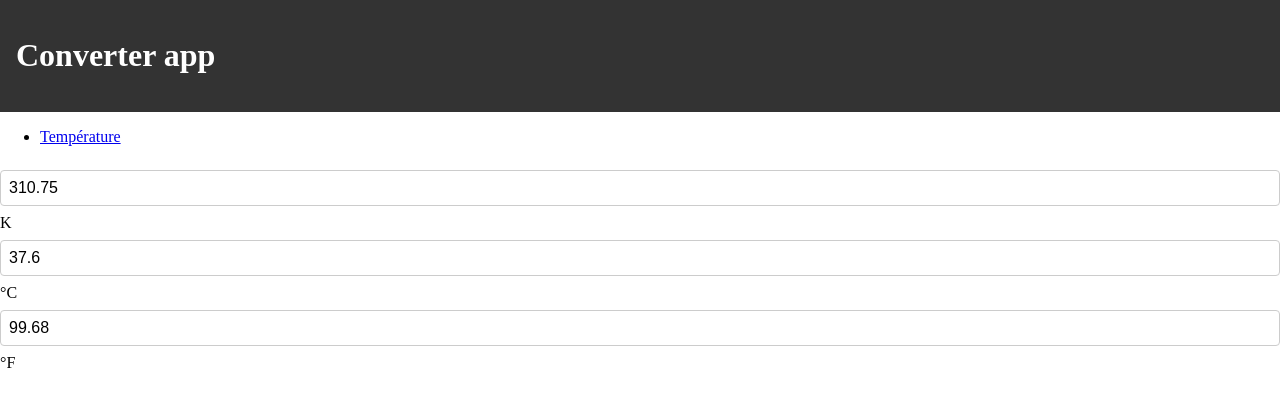
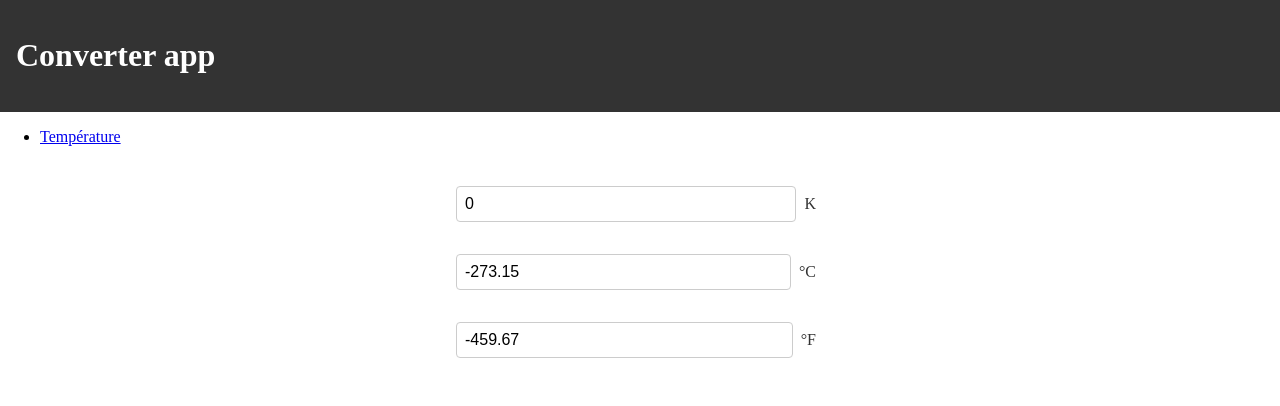
Before and after one commit to Chabloz/WebMobUi52-live-2, a Vue app: page / in a window 1280 px wide. Shown: the top 406 px of the page. Built offline with nearby package versions, Linux system fonts and the light colour scheme.

Commit message:
Add computed props and  example

```diff
--- a/src/App.vue
+++ b/src/App.vue
@@ -5,7 +5,7 @@
   import BaseInputNumber from './components/bases/BaseInputNumber.vue';
   import { roundToTwoDecimals } from './utils/math.js';
 
-  const tempSi = ref(37.6+273.15); // 0 Kelvin by default
+  const tempSi = ref(0); // Kelvin is the SI unit for temperature
 
   const tempKelvin = computed({
     get: () => roundToTwoDecimals(tempSi.value),
@@ -21,7 +21,6 @@
     get: () => roundToTwoDecimals(tempSi.value - 273.15),
     set: (value) => tempSi.value = value + 273.15,
   });
-
 
 </script>
 
@@ -55,7 +54,14 @@
 </template>
 
 <style scoped>
-
+  form {
+    display: flex;
+    flex-direction: column;
+    gap: 1rem;
+    padding: 1rem;
+    max-width: 400px;
+    margin: auto;
+  }
 </style>
 
 <style>
--- a/src/components/bases/BaseInputNumber.vue
+++ b/src/components/bases/BaseInputNumber.vue
@@ -20,8 +20,20 @@
 </template>
 
 <style scoped>
+  div {
+    display: flex;
+    align-items: center;
+  }
+  input {
+    flex: 1;
+    width: 100%;
+    padding: 0.5rem;
+    border: 1px solid #ccc;
+    border-radius: 4px;
+    font-size: 1rem;
+    box-sizing: border-box;
+}
   input[type="number"] {
-    width: 100%;
     margin: 0.5rem 0;
     padding: 0.5rem;
     border: 1px solid #ccc;
@@ -29,4 +41,11 @@
     font-size: 1rem;
     box-sizing: border-box;
   }
+  symbol {
+    font-size: 1rem;
+    margin-left: 0.5rem;
+    color: #333;
+    margin: 0.5rem 0;
+    padding: 0.5rem;
+  }
 </style>
```
